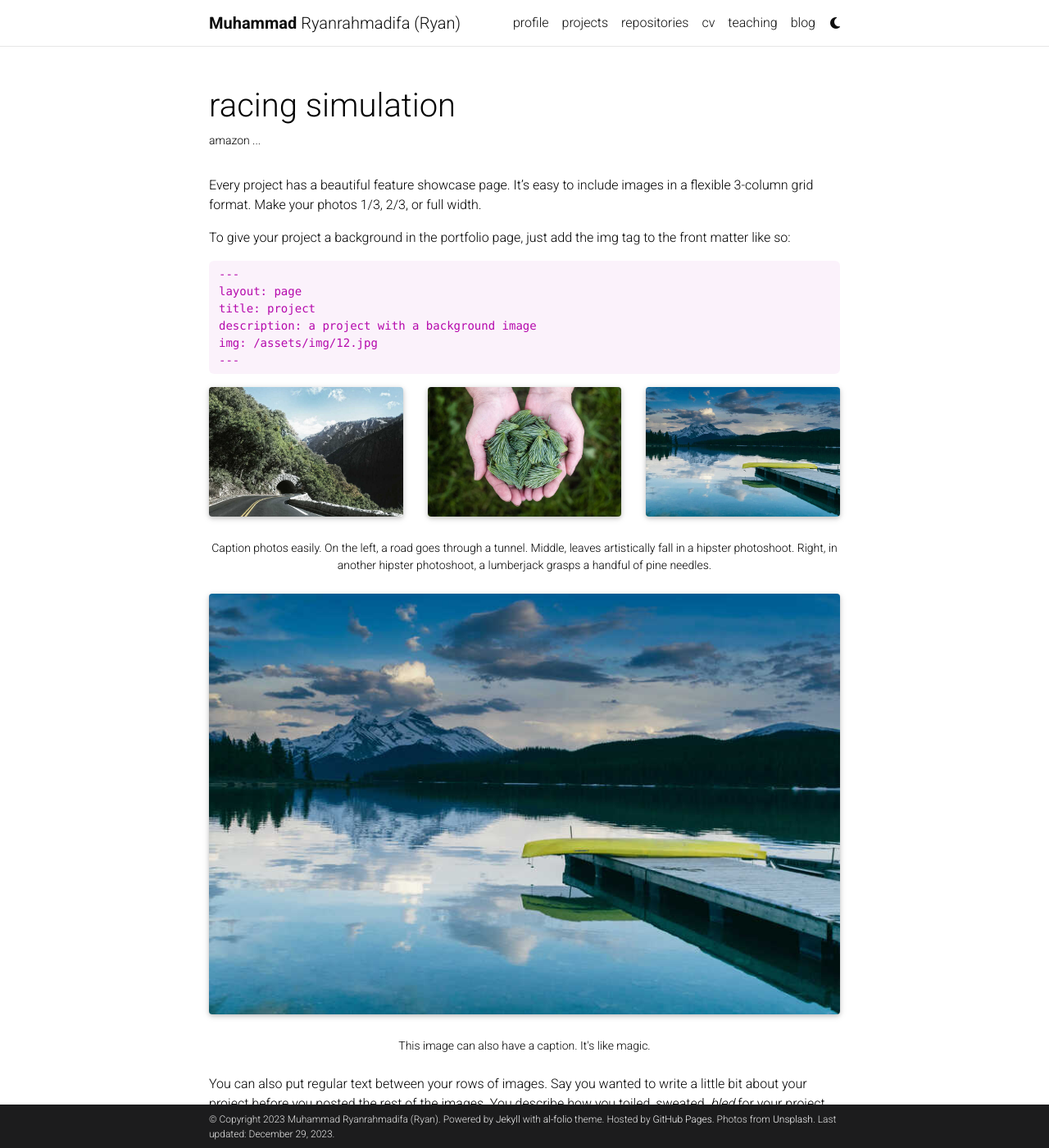
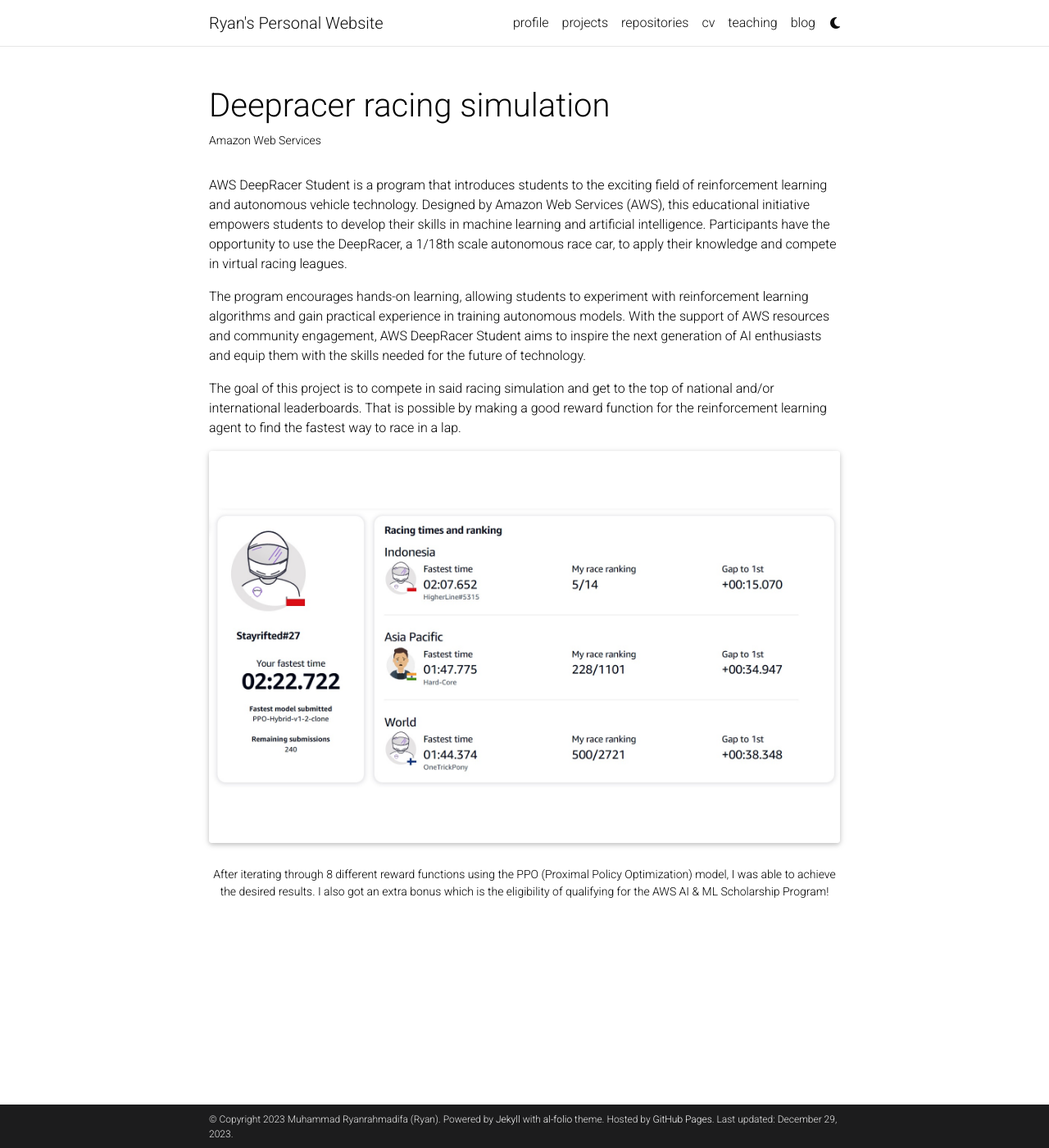
Before and after one commit to ryanrahmadifa/ryanrahmadifa.github.io, a Jekyll site: the page built from _projects/rl-aws-deepracer.md, in a window 1280 px wide and 1400 px high. Shown: the whole window at 82% size. Built offline with Jekyll 4.4.1, drawn with Linux system fonts in a browser that asks for light colours; full-size pictures stand in for the smaller copies a plugin makes; comment, search, counter and statistics services are not loaded; a style sheet for code colours, icons or effects is not loaded; some of the changed text lies outside the part shown.

Commit message:
Added AWS Deepracer page

````diff
--- a/_config.yml
+++ b/_config.yml
@@ -2,7 +2,7 @@
 # Site settings
 # -----------------------------------------------------------------------------
 
-title: blank # the website title (if blank, full name will be used instead)
+title: Ryan's Personal Website # the website title (if blank, full name will be used instead)
 first_name: Muhammad
 middle_name: Ryanrahmadifa
 last_name: (Ryan)
@@ -12,8 +12,7 @@
 footer_text: >
   Powered by <a href="https://jekyllrb.com/" target="_blank">Jekyll</a> with <a href="https://github.com/alshedivat/al-folio">al-folio</a> theme.
   Hosted by <a href="https://pages.github.com/" target="_blank">GitHub Pages</a>.
-  Photos from <a href="https://unsplash.com" target="_blank">Unsplash</a>.
-keywords: jekyll, jekyll-theme, academic-website, portfolio-website  # add your own keywords or leave empty
+keywords: reinforcement-learning, computer-vision, portfolio, nlp, ai, systems-engineering  # add your own keywords or leave empty
 
 lang: en # the language of your site (for example: en, fr, cn, ru, etc.)
 icon: ⚛️  # the emoji used as the favicon (alternatively, provide image name in /assets/img/)
@@ -67,7 +66,7 @@
 # Social integration
 # -----------------------------------------------------------------------------
 
-github_username: # your GitHub user name
+github_username: ryanrahmadifa # your GitHub user name
 gitlab_username: # your GitLab user name
 x_username: # your X handle
 mastodon_username: # your mastodon instance+username in the format instance.tld/@username
@@ -155,8 +154,8 @@
 # If you have blog posts published on medium.com or other external sources,
 # you can display them in your blog by adding a link to the RSS feed.
 external_sources:
-  - name: medium.com
-    rss_url: https://medium.com/@al-folio/feed
+  - name:
+    rss_url:
 
 # -----------------------------------------------------------------------------
 # Collections
--- a/_projects/rl-aws-deepracer.md
+++ b/_projects/rl-aws-deepracer.md
@@ -1,80 +1,23 @@
 ---
 layout: page
-title: racing simulation
-description: amazon ...
-img:
+title: Deepracer racing simulation
+description: Amazon Web Services
+img: assets/img/rl-aws-deepracer.jpg
 importance: 4
 category: reinforcement learning
 ---
 
-Every project has a beautiful feature showcase page.
-It's easy to include images in a flexible 3-column grid format.
-Make your photos 1/3, 2/3, or full width.
+AWS DeepRacer Student is a program that introduces students to the exciting field of reinforcement learning and autonomous vehicle technology. Designed by Amazon Web Services (AWS), this educational initiative empowers students to develop their skills in machine learning and artificial intelligence. Participants have the opportunity to use the DeepRacer, a 1/18th scale autonomous race car, to apply their knowledge and compete in virtual racing leagues.
 
-To give your project a background in the portfolio page, just add the img tag to the front matter like so:
+The program encourages hands-on learning, allowing students to experiment with reinforcement learning algorithms and gain practical experience in training autonomous models. With the support of AWS resources and community engagement, AWS DeepRacer Student aims to inspire the next generation of AI enthusiasts and equip them with the skills needed for the future of technology.
 
-    ---
-    layout: page
-    title: project
-    description: a project with a background image
-    img: /assets/img/12.jpg
-    ---
+The goal of this project is to compete in said racing simulation and get to the top of national and/or international leaderboards. That is possible by making a good reward function for the reinforcement learning agent to find the fastest way to race in a lap.
 
-<div class="row">
+<div class="row justify-content-sm-center">
     <div class="col-sm mt-3 mt-md-0">
-        {% include figure.html path="assets/img/1.jpg" title="example image" class="img-fluid rounded z-depth-1" %}
-    </div>
-    <div class="col-sm mt-3 mt-md-0">
-        {% include figure.html path="assets/img/3.jpg" title="example image" class="img-fluid rounded z-depth-1" %}
-    </div>
-    <div class="col-sm mt-3 mt-md-0">
-        {% include figure.html path="assets/img/5.jpg" title="example image" class="img-fluid rounded z-depth-1" %}
+        {% include figure.html path="assets/img/rl-aws-deepracer.jpg" title="AWS Deepracer Student Results" class="img-fluid rounded z-depth-1" %}
     </div>
 </div>
 <div class="caption">
-    Caption photos easily. On the left, a road goes through a tunnel. Middle, leaves artistically fall in a hipster photoshoot. Right, in another hipster photoshoot, a lumberjack grasps a handful of pine needles.
+    After iterating through 8 different reward functions using the PPO (Proximal Policy Optimization) model, I was able to achieve the desired results. I also got an extra bonus which is the eligibility of qualifying for the AWS AI & ML Scholarship Program!
 </div>
-<div class="row">
-    <div class="col-sm mt-3 mt-md-0">
-        {% include figure.html path="assets/img/5.jpg" title="example image" class="img-fluid rounded z-depth-1" %}
-    </div>
-</div>
-<div class="caption">
-    This image can also have a caption. It's like magic.
-</div>
-
-You can also put regular text between your rows of images.
-Say you wanted to write a little bit about your project before you posted the rest of the images.
-You describe how you toiled, sweated, *bled* for your project, and then... you reveal its glory in the next row of images.
-
-
-<div class="row justify-content-sm-center">
-    <div class="col-sm-8 mt-3 mt-md-0">
-        {% include figure.html path="assets/img/6.jpg" title="example image" class="img-fluid rounded z-depth-1" %}
-    </div>
-    <div class="col-sm-4 mt-3 mt-md-0">
-        {% include figure.html path="assets/img/11.jpg" title="example image" class="img-fluid rounded z-depth-1" %}
-    </div>
-</div>
-<div class="caption">
-    You can also have artistically styled 2/3 + 1/3 images, like these.
-</div>
-
-
-The code is simple.
-Just wrap your images with `<div class="col-sm">` and place them inside `<div class="row">` (read more about the <a href="https://getbootstrap.com/docs/4.4/layout/grid/">Bootstrap Grid</a> system).
-To make images responsive, add `img-fluid` class to each; for rounded corners and shadows use `rounded` and `z-depth-1` classes.
-Here's the code for the last row of images above:
-
-{% raw %}
-```html
-<div class="row justify-content-sm-center">
-    <div class="col-sm-8 mt-3 mt-md-0">
-        {% include figure.html path="assets/img/6.jpg" title="example image" class="img-fluid rounded z-depth-1" %}
-    </div>
-    <div class="col-sm-4 mt-3 mt-md-0">
-        {% include figure.html path="assets/img/11.jpg" title="example image" class="img-fluid rounded z-depth-1" %}
-    </div>
-</div>
-```
-{% endraw %}
````
Also changed, not shown: _pages/projects.md (+1 -1 lines), assets/img/rl-aws-deepracer.jpg (added).
